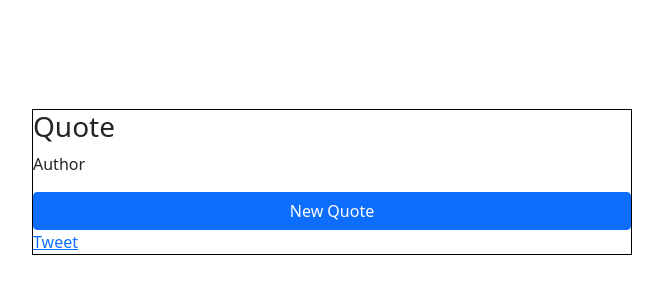
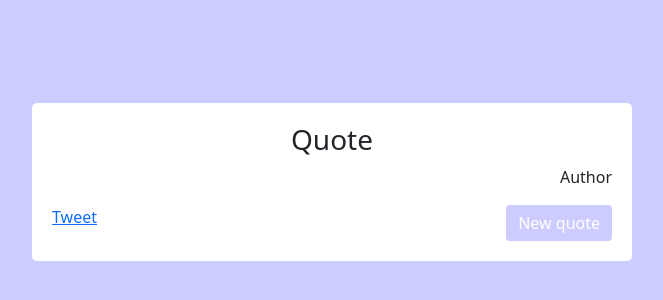
Before and after one commit to lexiewh/random-quote-generator, a React (Create React App) app: page / in a window 1280 px wide. Shown: the part 218-518 px from the top of the page, without its empty margins (308-971 px from the left). Built offline with nearby package versions, Linux system fonts and the light colour scheme.

Commit message:
more quote styling

```diff
--- a/src/components/QuoteBox.js
+++ b/src/components/QuoteBox.js
@@ -1,13 +1,19 @@
-import Button from 'react-bootstrap/Button'
+import { Button, Container, Row, Col} from 'react-bootstrap'
 
 function QuoteBox() {
     return (
-        <div id="quote-box">
-            <h3 id="text">Quote</h3>
-            <p id="author">Author</p>
-            <Button id="new-quote">New Quote</Button>
-            <a href="twitter.com/intent/tweet">Tweet</a>
-        </div>
+        <Container id="quote-box">
+            <Row>
+                <h3 id="text">Quote</h3>
+            </Row>
+            <Row>
+                <p id="author">Author</p>
+            </Row>
+            <Row>
+                <Col><a class="twitter-share-button" href="https://twitter.com/intent/tweet">Tweet</a></Col>
+                <Col id="btn-col"><Button id="new-quote">New quote</Button></Col>
+            </Row>
+        </Container>
     )
 }
 
--- a/src/stylesheets/main.scss
+++ b/src/stylesheets/main.scss
@@ -6,6 +6,7 @@ html, body {
     display: flex;
     justify-content: center;
     align-items: center;
+    background-color: #CCCCFF;
 }
 
 #quote-box {
@@ -13,5 +14,29 @@ html, body {
     flex-direction: column;
     justify-content: center;
     width: 600px;
-    border: 1px solid black;
+    background-color: white;
+    padding: 20px;
+    border-radius: 5px;
 }
+
+#text {
+    text-align: center;
+}
+
+#author {
+    text-align: right;
+}
+
+#btn-col {
+    justify-content: flex-end;
+    display: flex;
+}
+
+#new-quote {
+    background-color: #CCCCFF;
+    border: none;
+}
+
+#new-quote:hover {
+    filter: brightness(105%);
+}
```
